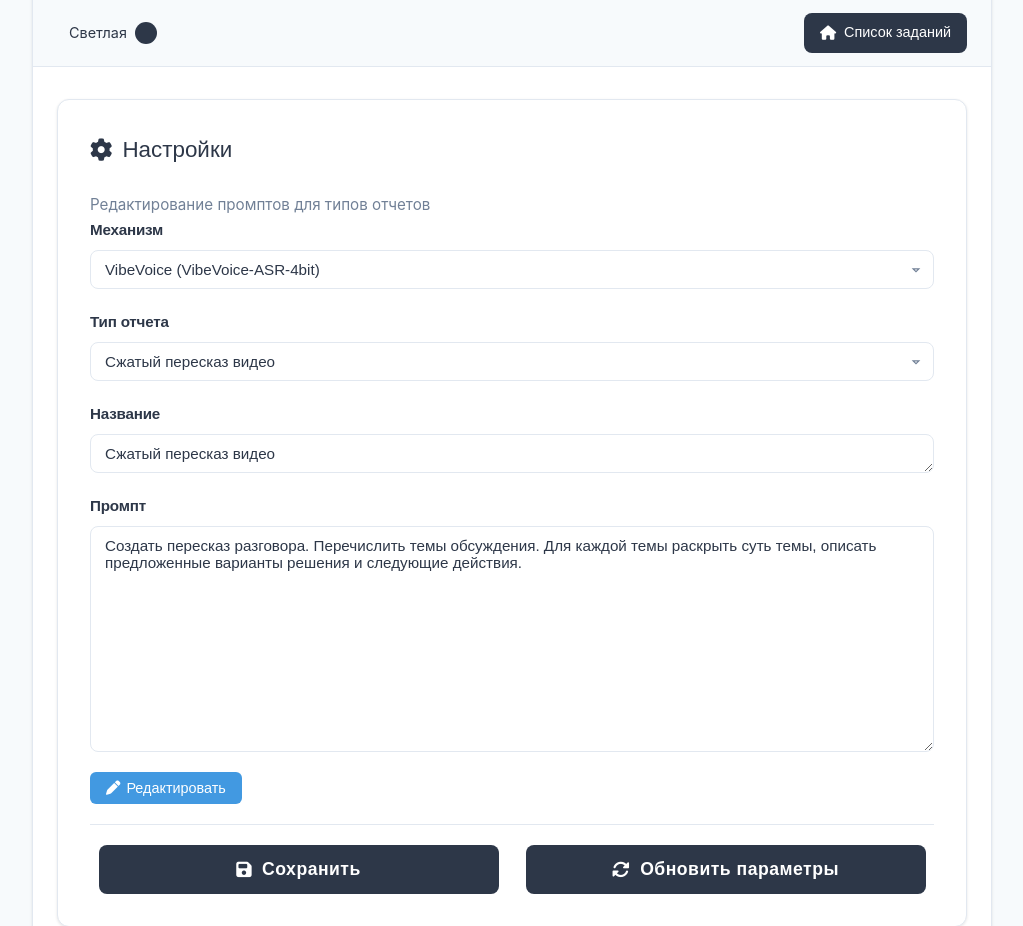
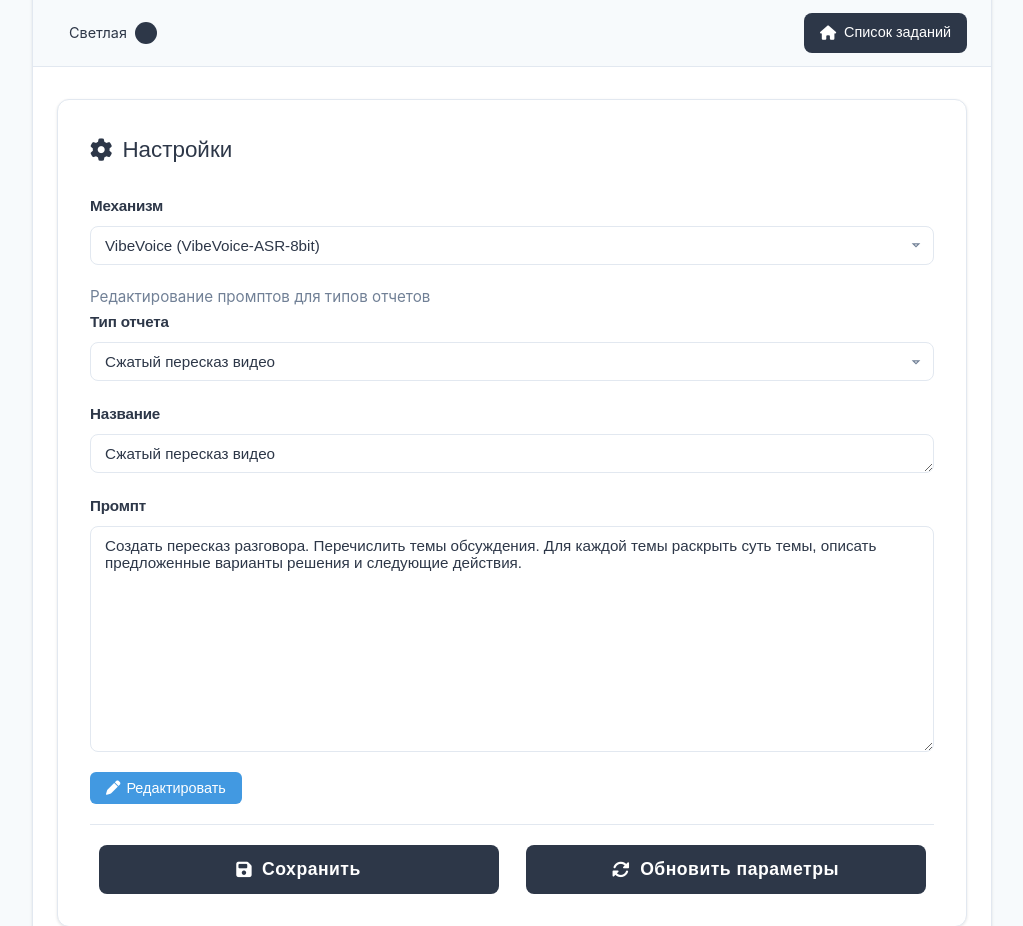
Before and after one commit to dvmironenko/mlx_whisper, a FastAPI app: page /settings in a window 1280 px wide. Shown: the part 167-1093 px from the top of the page, without its empty margins (128-1151 px from the left). Run offline with FastAPI, Linux system fonts and the light colour scheme; some libraries are stand-ins or nearby versions.

Commit message:
feat: fix VibeVoice model name and improve settings page UX
- Fix typo in OMLX_MODEL: VibeVoice-ASR-99bit → VibeVoice-ASR-8bit
- Sync default model in config.py with .env value
- Move mechanism selector above section description
- Remove "Загрузка..." placeholder from mechanism dropdown

Co-Authored-By: Claude Opus 4.7 <noreply@anthropic.com>

```diff
--- a/src/config.py
+++ b/src/config.py
@@ -80,7 +80,7 @@ MAX_REPORT_CHUNK_SIZE: int = int(os.getenv("MAX_REPORT_CHUNK_SIZE", "10000"))
 
 # OMLX / VibeVoice Configuration
 OMLX_BASE_URL: str = os.getenv("OMLX_BASE_URL", "")
-OMLX_MODEL: str = os.getenv("OMLX_MODEL", "VibeVoice-ASR-4bit")
+OMLX_MODEL: str = os.getenv("OMLX_MODEL", "VibeVoice-ASR-8bit")
 OMLX_API_KEY: Optional[str] = os.getenv("OMLX_API_KEY") or None
 OMLX_ENABLED: bool = os.getenv("OMLX_ENABLED", "true").lower() == "true"
 
--- a/src/templates/settings.html
+++ b/src/templates/settings.html
@@ -46,19 +46,19 @@
                 <div class="section-header">
                     <h2><i class="fas fa-cog"></i> Настройки</h2>
                 </div>
+                <div class="form-group">
+                    <label for="mechanismModelSelect" class="form-label">Механизм</label>
+                    <select id="mechanismModelSelect" class="form-select">
+                        <option value="" disabled selected>Загрузка...</option>
+                    </select>
+                </div>
+
                 <div class="section-description">
                     <p>Редактирование промптов для типов отчетов</p>
                 </div>
 
                 <!-- Settings form -->
                 <div class="settings-form">
-                    <div class="form-group">
-                        <label for="mechanismModelSelect" class="form-label">Механизм</label>
-                        <select id="mechanismModelSelect" class="form-select">
-                            <option value="" disabled selected>Загрузка...</option>
-                        </select>
-                    </div>
-
                     <div class="form-group">
                         <label for="reportTypeSelect" class="form-label">Тип отчета</label>
                         <select id="reportTypeSelect" class="form-select">
@@ -307,6 +307,9 @@
                 return;
             }
 
+            // Удалить плейсхолдер "Загрузка..."
+            mechanismSelect.innerHTML = '';
+
             // Заполнить селектор механизмов
             const vvOpt = document.createElement('option');
             vvOpt.value = 'vibevoice';
```
Also changed, not shown: 1 other file.
